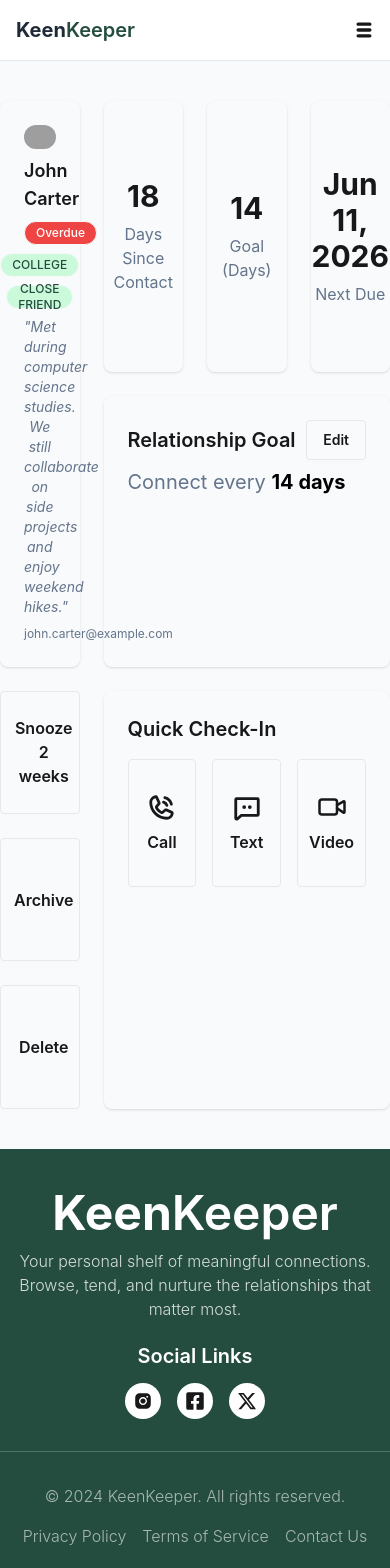
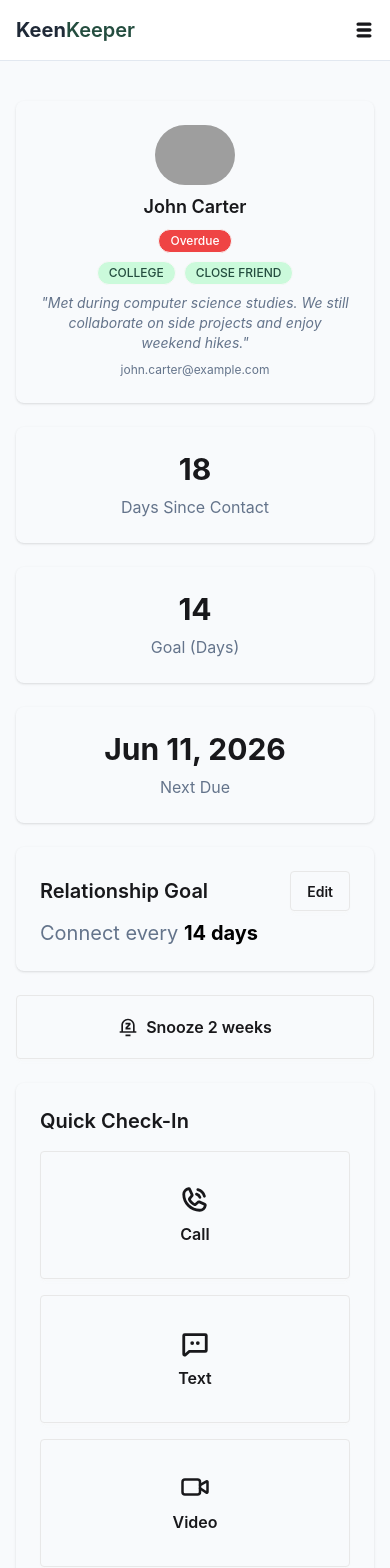
Before and after one commit to Morshedul-developer/keen-keeper, a React (Vite) app: page /friends/1 in a window 390 px wide. Shown: the top 1568 px of the page. Built offline with nearby package versions, Linux system fonts and the light colour scheme; grey boxes are pictures that could not be loaded.

Commit message:
made the timeline page responsive

```diff
--- a/src/components/navBar/NavBar.jsx
+++ b/src/components/navBar/NavBar.jsx
@@ -2,6 +2,7 @@
 import { TfiStatsUp } from "react-icons/tfi";
 import MyNavLink from "../myNavLink/MyNavLink";
 import { TiThMenu } from "react-icons/ti";
+import { Link } from "react-router";
 
 const NavBar = () => {
   const navItems = [
@@ -13,9 +14,9 @@
     <nav className="border-b border-[#E2E8F0]">
       <div className="flex items-center justify-between p-4 max-w-7xl mx-auto">
         <div>
-          <h3 className="text-xl font-bold text-[#1F2937]">
+          <Link to={'/'}><h3 className="text-xl font-bold text-[#1F2937] cursor-pointer">
             Keen<span className="font-semibold text-[#244D3F]">Keeper</span>
-          </h3>
+          </h3></Link>
         </div>
         <div className="md:hidden">
           <TiThMenu size={20} />
--- a/src/components/ui/TimelineCard.jsx
+++ b/src/components/ui/TimelineCard.jsx
@@ -3,7 +3,7 @@
 
 const TimelineCard = ({ fd }) => {
   return (
-    <div className="p-4 shadow-sm rounded-lg flex items-center gap-4">
+    <div className="p-4 shadow-sm rounded-lg flex items-center gap-4 bg-white">
       <div>
         {fd.event === "call" ? (
           <PiPhoneCallBold size={30} />
--- a/src/context/FriendsContextProvider.jsx
+++ b/src/context/FriendsContextProvider.jsx
@@ -1,14 +1,20 @@
 import { useState } from "react";
 import { FriendsContext } from "./FriendContext";
 
-const FriendsContextProvider = ({children}) => {
-    const [fnd, setFnd] = useState([]);
-    const data = {
-        fnd, setFnd
-    }
-    return (
-        <FriendsContext.Provider value={data}>{children}</FriendsContext.Provider>
-    );
+const FriendsContextProvider = ({ children }) => {
+  const [fnd, setFnd] = useState([]);
+  const handleClick = (fd, str) => {
+    fd.event = str;
+    setFnd([...fnd, fd]);
+  };
+  const data = {
+    fnd,
+    setFnd,
+    handleClick,
+  };
+  return (
+    <FriendsContext.Provider value={data}>{children}</FriendsContext.Provider>
+  );
 };
 
 export default FriendsContextProvider;
--- a/src/hooks/useFriends.jsx
+++ b/src/hooks/useFriends.jsx
@@ -10,7 +10,7 @@
       setTimeout(() => {
         setFriends(data);
         setLoading(false);
-      }, 1500);
+      }, 1000);
     };
     fetchFriends();
   }, []);
--- a/src/pages/friendDetails/FriendDetails.jsx
+++ b/src/pages/friendDetails/FriendDetails.jsx
@@ -9,7 +9,7 @@
 import { FriendsContext } from "../../context/FriendContext";
 
 const FriendDetails = () => {
-  const {fnd, setFnd} = useContext(FriendsContext);
+  const {handleClick} = useContext(FriendsContext);
   const { friendId } = useParams();
   const { friends, loading } = useFriends();
   const expectedFriend = friends.find(
@@ -22,14 +22,11 @@
       </div>
     );
   }
-  const handleClick = (fd,str) => {
-    fd.event=str;
-    setFnd([...fnd, fd]);
-  }
+
   return (
     <div className="bg-[#F8FAFC] py-10 md:py-20">
-      <div className="max-w-6xl mx-auto grid grid-cols-12 grid-rows-7 gap-6">
-        <div className="col-span-3 row-span-4 shadow-sm rounded-lg p-6 text-center space-y-2">
+      <div className="max-w-6xl mx-auto px-4 grid grid-cols-1 md:grid-cols-6 xl:grid-cols-12 xl:grid-rows-7 gap-6">
+        <div className="col-span-1 md:col-span-3 xl:col-span-3 xl:row-span-4 shadow-sm rounded-lg p-6 text-center space-y-2">
           <img
             src={expectedFriend?.picture}
             alt={expectedFriend?.name}
@@ -56,17 +53,17 @@
           </p>
           <p className="text-[12px] text-[#64748B]">{expectedFriend?.email}</p>
         </div>
-        <div className="col-span-3 row-span-2 shadow-sm rounded-lg text-center space-y-2 flex flex-col justify-center items-center">
+        <div className="col-span-1 md:col-span-3 xl:col-span-3 xl:row-span-2 shadow-sm rounded-lg text-center space-y-2 flex flex-col justify-center items-center py-6">
           <strong className="text-3xl">
             {expectedFriend?.days_since_contact}
           </strong>
           <p className="text-[#64748B]">Days Since Contact</p>
         </div>
-        <div className="col-span-3 row-span-2 shadow-sm rounded-lg text-center space-y-2 flex flex-col justify-center items-center">
+        <div className="col-span-1 md:col-span-3 xl:col-span-3 xl:row-span-2 shadow-sm rounded-lg text-center space-y-2 flex flex-col justify-center items-center py-6">
           <strong className="text-3xl">{expectedFriend?.goal}</strong>
           <p className="text-[#64748B]">Goal (Days)</p>
         </div>
-        <div className="col-span-3 row-span-2 shadow-sm rounded-lg text-center space-y-2 flex flex-col justify-center items-center">
+        <div className="col-span-1 md:col-span-3 xl:col-span-3 xl:row-span-2 shadow-sm rounded-lg text-center space-y-2 flex flex-col justify-center items-center py-6">
           <strong className="text-3xl">
             {new Date(expectedFriend?.next_due_date).toLocaleDateString(
               "en-US",
@@ -79,7 +76,7 @@
           </strong>
           <p className="text-[#64748B]">Next Due</p>
         </div>
-        <div className="col-span-9 row-span-2 shadow-sm rounded-lg p-6 space-y-2">
+        <div className="col-span-1 md:col-span-6 xl:col-span-9 xl:row-span-2 shadow-sm rounded-lg p-6 space-y-2">
           <div className="flex justify-between items-center">
             <p className="text-xl font-semibold">Relationship Goal</p>
             <button className="btn bg-[#F8FAFC] hover:bg-[#E2E8F0]">
@@ -93,13 +90,13 @@
             </span>
           </p>
         </div>
-        <button className="btn col-span-3 h-full row-span-1 text-[16px] bg-[#F8FAFC] hover:bg-[#E2E8F0] gap-2">
+        <button className="btn col-span-1 md:col-span-3 xl:col-span-3 xl:row-span-1 min-h-16 xl:h-full text-[16px] bg-[#F8FAFC] hover:bg-[#E2E8F0] gap-2">
           <RiNotificationSnoozeLine size={20} />
           Snooze 2 weeks
         </button>
-        <div className="col-span-9 row-span-3 shadow-sm rounded-lg p-6 space-y-4">
+        <div className="col-span-1 md:col-span-6 xl:col-span-9 xl:row-span-3 shadow-sm rounded-lg p-6 space-y-4">
           <p className="text-xl font-semibold">Quick Check-In</p>
-          <div className="grid grid-cols-3 gap-4">
+          <div className="grid grid-cols-1 sm:grid-cols-3 gap-4">
             <button onClick={() => handleClick(expectedFriend,"call")} className="btn h-32 flex-col bg-[#F8FAFC] hover:bg-[#E2E8F0] text-[16px] gap-2">
               <PiPhoneCallBold size={30} />
               Call
@@ -114,11 +111,11 @@
             </button>
           </div>
         </div>
-        <button className="btn col-span-3 h-full row-span-1 text-[16px] bg-[#F8FAFC] hover:bg-[#E2E8F0] gap-2">
+        <button className="btn col-span-1 md:col-span-3 xl:col-span-3 xl:row-span-1 min-h-16 xl:h-full text-[16px] bg-[#F8FAFC] hover:bg-[#E2E8F0] gap-2">
           <FiArchive size={17} />
           Archive
         </button>
-        <button className="btn col-span-3 h-full row-span-1 text-[16px] bg-[#F8FAFC] hover:bg-[#E2E8F0] gap-2">
+        <button className="btn col-span-1 md:col-span-3 xl:col-span-3 xl:row-span-1 min-h-16 xl:h-full text-[16px] bg-[#F8FAFC] hover:bg-[#E2E8F0] gap-2">
           <RiDeleteBinLine size={20} />
           Delete
         </button>
--- a/src/pages/timeLine/TimeLine.jsx
+++ b/src/pages/timeLine/TimeLine.jsx
@@ -6,9 +6,9 @@
   const { fnd } = useContext(FriendsContext);
   return (
     <div className="bg-[#F8FAFC] py-10 md:py-20">
-      <div className="max-w-6xl mx-auto space-y-6">
+      <div className="max-w-5xl mx-auto space-y-6">
         <h2 className="text-4xl font-bold">Timeline</h2>
-        <select defaultValue="Pick a color" className="select appearance-none">
+        <select defaultValue="Filter timeline" className="select appearance-none">
           <option disabled={true}>Filter timeline</option>
           <option>Call</option>
           <option>Text</option>
```
